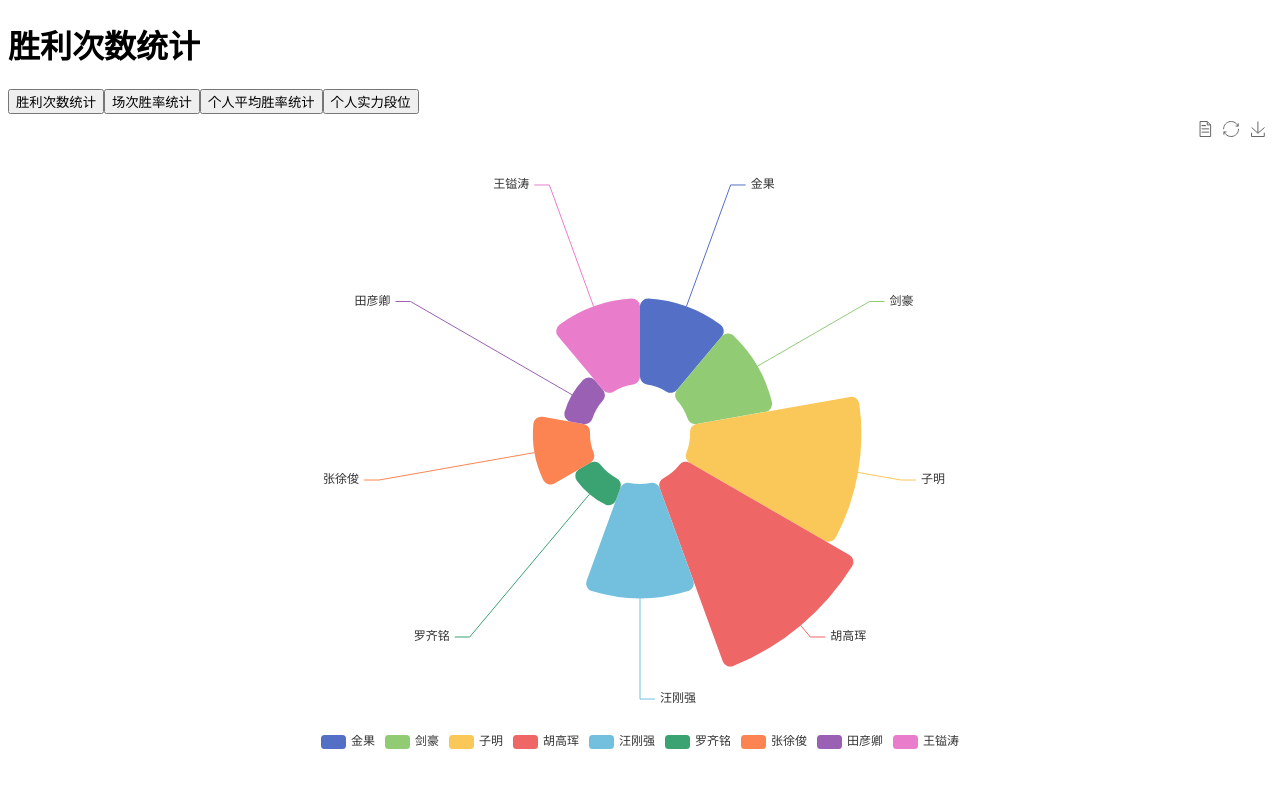
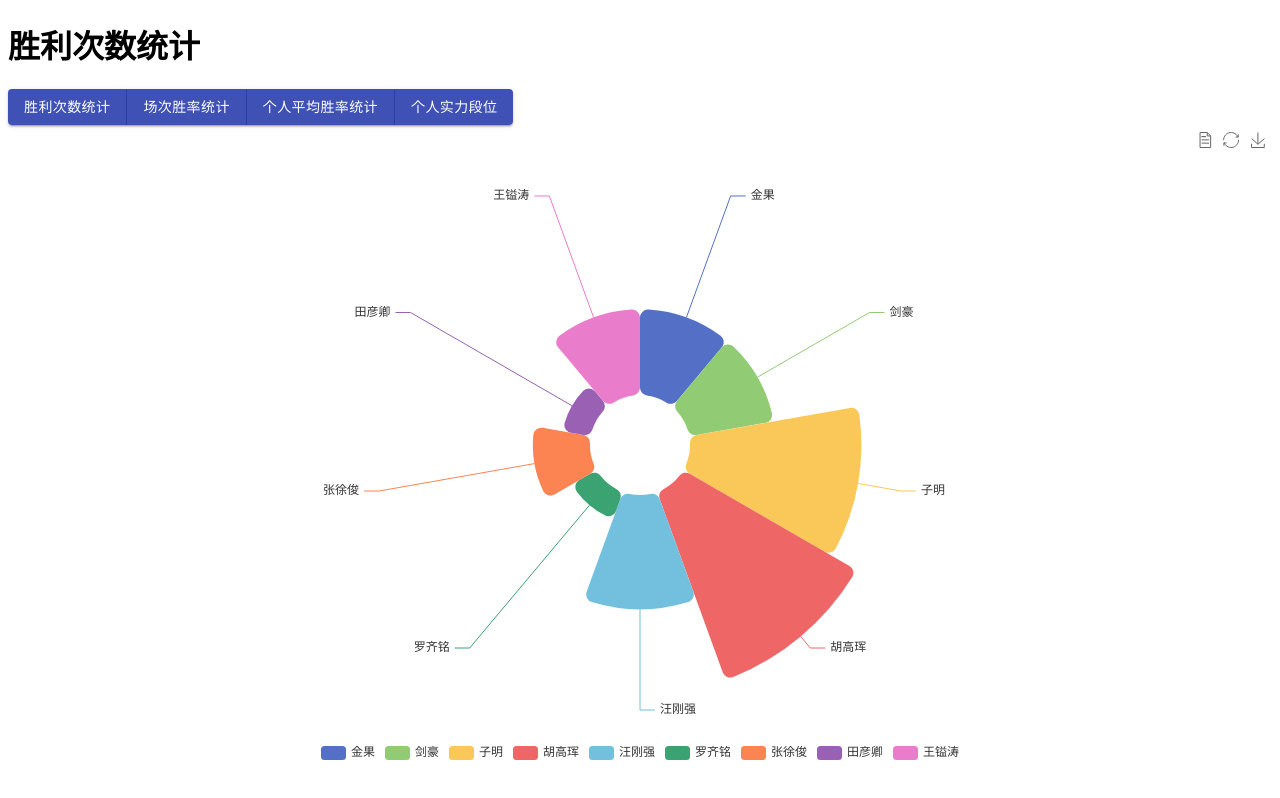
Before and after one commit to simonwong/student-on-duty, a Next.js app: page / in a window 1280 px wide. Built offline with nearby package versions, Linux system fonts and the light colour scheme.

Commit message:
feat: add material

```diff
--- a/package.json
+++ b/package.json
@@ -27,6 +27,7 @@
     ]
   },
   "dependencies": {
+    "@material-ui/core": "^4.11.3",
     "echarts": "^5.0.2",
     "next": "^10.0.8",
     "react": "^17.0.1",
--- a/src/pages/index.tsx
+++ b/src/pages/index.tsx
@@ -1,5 +1,6 @@
 import React, { useMemo, useEffect, useState } from 'react'
 import * as echarts from 'echarts'
+import { ButtonGroup, Button } from '@material-ui/core'
 import person from '../database/person.json'
 import data from '../database/data.json'
 
@@ -130,8 +131,9 @@
   return (
     <div>
       <h1>{stateMap[type].title}</h1>
+      <ButtonGroup variant="contained" color="primary">
         {Object.keys(stateMap).map(key => (
-        <button
+          <Button
             type="button"
             key={key}
             onClick={() => {
@@ -139,8 +141,9 @@
             }}
           >
             {stateMap[key].title}
-        </button>
+          </Button>
         ))}
+      </ButtonGroup>
       <div style={{ width: '100%', height: '80vh' }} id="main" />
     </div>
   )
```
Also changed, not shown: 1 other file (tests, documents, lock files or other folders). Lines whose indentation alone changed are shown as unchanged.
